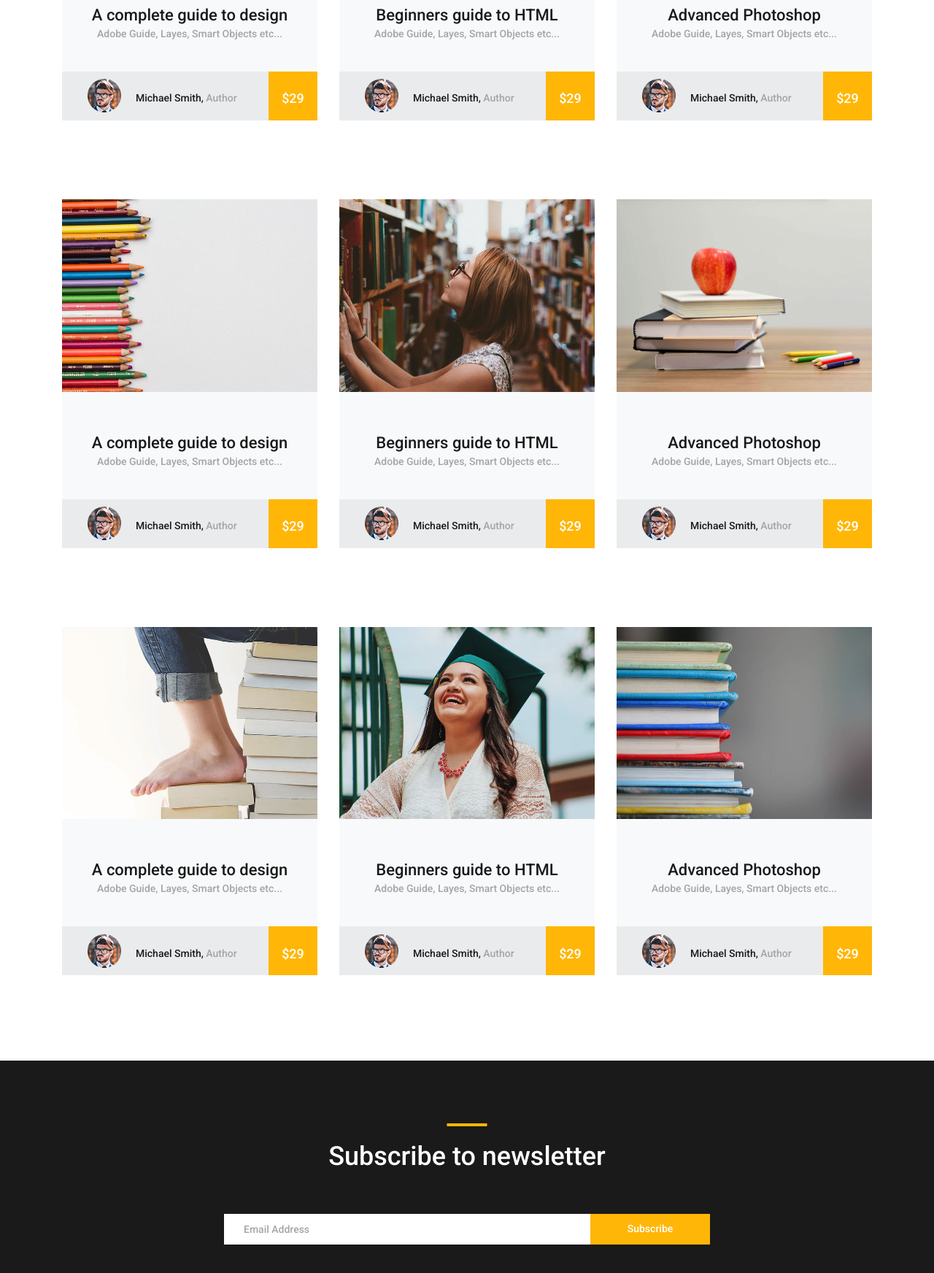
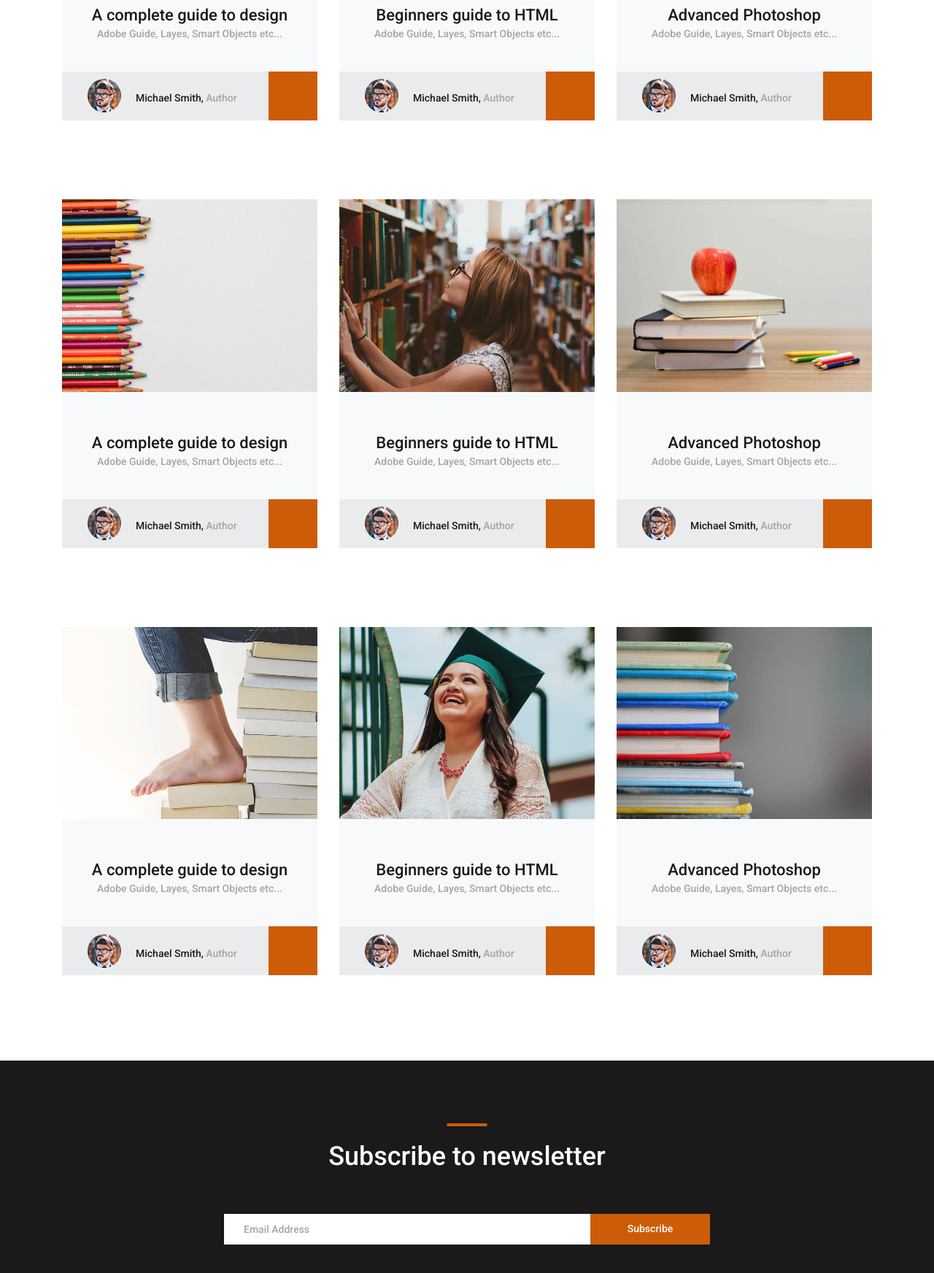
Before and after one commit to phiona-b3/LEARNIVERSE, a plain HTML site: page courses.html in a window 1280 px wide. Shown: the part 1020-2764 px from the top of the page at 73% size. Drawn offline with nearby package versions, Linux system fonts and the light colour scheme; some packages are replaced by stand-ins of ours; a script that the page names is missing.

Commit message:
Courses and news pages

```diff
--- a/courses.html
+++ b/courses.html
@@ -130,7 +130,7 @@
 								<img src="images/author.jpg" alt="https://unsplash.com/@mehdizadeh">
 							</div>
 							<div class="course_author_name">Michael Smith, <span>Author</span></div>
-							<div class="course_price d-flex flex-column align-items-center justify-content-center"><span>$29</span></div>
+							<div class="course_price d-flex flex-column align-items-center justify-content-center"><span></span></div>
 						</div>
 					</div>
 				</div>
@@ -148,7 +148,7 @@
 								<img src="images/author.jpg" alt="https://unsplash.com/@mehdizadeh">
 							</div>
 							<div class="course_author_name">Michael Smith, <span>Author</span></div>
-							<div class="course_price d-flex flex-column align-items-center justify-content-center"><span>$29</span></div>
+							<div class="course_price d-flex flex-column align-items-center justify-content-center"><span></span></div>
 						</div>
 					</div>
 				</div>
@@ -166,7 +166,7 @@
 								<img src="images/author.jpg" alt="https://unsplash.com/@mehdizadeh">
 							</div>
 							<div class="course_author_name">Michael Smith, <span>Author</span></div>
-							<div class="course_price d-flex flex-column align-items-center justify-content-center"><span>$29</span></div>
+							<div class="course_price d-flex flex-column align-items-center justify-content-center"><span></span></div>
 						</div>
 					</div>
 				</div>
@@ -184,7 +184,7 @@
 								<img src="images/author.jpg" alt="https://unsplash.com/@mehdizadeh">
 							</div>
 							<div class="course_author_name">Michael Smith, <span>Author</span></div>
-							<div class="course_price d-flex flex-column align-items-center justify-content-center"><span>$29</span></div>
+							<div class="course_price d-flex flex-column align-items-center justify-content-center"><span></span></div>
 						</div>
 					</div>
 				</div>
@@ -202,7 +202,7 @@
 								<img src="images/author.jpg" alt="https://unsplash.com/@mehdizadeh">
 							</div>
 							<div class="course_author_name">Michael Smith, <span>Author</span></div>
-							<div class="course_price d-flex flex-column align-items-center justify-content-center"><span>$29</span></div>
+							<div class="course_price d-flex flex-column align-items-center justify-content-center"><span></span></div>
 						</div>
 					</div>
 				</div>
@@ -220,7 +220,7 @@
 								<img src="images/author.jpg" alt="https://unsplash.com/@mehdizadeh">
 							</div>
 							<div class="course_author_name">Michael Smith, <span>Author</span></div>
-							<div class="course_price d-flex flex-column align-items-center justify-content-center"><span>$29</span></div>
+							<div class="course_price d-flex flex-column align-items-center justify-content-center"><span></span></div>
 						</div>
 					</div>
 				</div>
@@ -238,7 +238,7 @@
 								<img src="images/author.jpg" alt="https://unsplash.com/@mehdizadeh">
 							</div>
 							<div class="course_author_name">Michael Smith, <span>Author</span></div>
-							<div class="course_price d-flex flex-column align-items-center justify-content-center"><span>$29</span></div>
+							<div class="course_price d-flex flex-column align-items-center justify-content-center"><span></span></div>
 						</div>
 					</div>
 				</div>
@@ -256,7 +256,7 @@
 								<img src="images/author.jpg" alt="https://unsplash.com/@mehdizadeh">
 							</div>
 							<div class="course_author_name">Michael Smith, <span>Author</span></div>
-							<div class="course_price d-flex flex-column align-items-center justify-content-center"><span>$29</span></div>
+							<div class="course_price d-flex flex-column align-items-center justify-content-center"><span></span></div>
 						</div>
 					</div>
 				</div>
@@ -274,7 +274,7 @@
 								<img src="images/author.jpg" alt="https://unsplash.com/@mehdizadeh">
 							</div>
 							<div class="course_author_name">Michael Smith, <span>Author</span></div>
-							<div class="course_price d-flex flex-column align-items-center justify-content-center"><span>$29</span></div>
+							<div class="course_price d-flex flex-column align-items-center justify-content-center"><span></span></div>
 						</div>
 					</div>
 				</div>
@@ -330,7 +330,7 @@
 							</div>
 						</div>
 
-						<p class="footer_about_text">In aliquam, augue a gravida rutrum, ante nisl fermentum nulla, vitae tempor nisl ligula vel nunc. Proin quis mi malesuada, finibus tortor fermentum, tempor lacus.</p>
+						<p class="footer_about_text">Welcome to Learniverse, where knowledge knows no bounds. Dive into a world of limitless learning opportunities tailored to ignite your curiosity and fuel your educational journey.</p>
 
 					</div>
 
@@ -385,7 +385,7 @@
 								<li class="footer_contact_item">
 									<div class="footer_contact_icon">
 										<img src="images/envelope.svg" alt="https://www.flaticon.com/authors/lucy-g">
-									</div>hello@company.com
+									</div>rockstars@gmail.com
 								</li>
 							</ul>
 						</div>
--- a/styles/courses_styles.css
+++ b/styles/courses_styles.css
@@ -379,7 +379,7 @@ section
 }
 .main_nav_item a:hover
 {
-	color: #ffb606;
+	color: #CD5C08;
 	text-decoration: underline;
 }
 
@@ -391,7 +391,7 @@ section
 {
 	width: 279px;
 	height: 100%;
-	background: #ffb606;
+	background: #176B87;
 }
 .header_side img
 {
@@ -669,7 +669,7 @@ section
 	-ms-transform: translateX(-50%);
 	-o-transform: translateX(-50%);
 	transform: translateX(-50%);
-	background: #ffb606;
+	background: #176B87;
 	padding-top: 24px;
 	padding-bottom: 18px;
 	padding-left: 39px;
@@ -723,7 +723,7 @@ section
 	width: 55px;
 	height: 4px;
 	content: '';
-	background: #ffb606;
+	background: #CD5C08;
 }
 
 /*********************************
@@ -842,7 +842,7 @@ section
 {
 	width: 67px;
 	height: 67px;
-	background: #ffb606;
+	background: #CD5C08;
 	margin-left: auto;
 }
 .course_price span
@@ -900,7 +900,7 @@ section
 	width: 164px;
 	height: 42px;
 	border: none;
-	background: #ffb606;
+	background: #CD5C08;
 	color: #FFFFFF;
 	font-size: 14px;
 	font-weight: 500;
--- a/styles/news_styles.css
+++ b/styles/news_styles.css
@@ -393,7 +393,7 @@ section
 {
 	width: 279px;
 	height: 100%;
-	background: #ffb606;
+	background: #176B87;
 }
 .header_side img
 {
@@ -675,7 +675,7 @@ section
 	-ms-transform: translateX(-50%);
 	-o-transform: translateX(-50%);
 	transform: translateX(-50%);
-	background: #ffb606;
+	background: #176B87;
 	padding-top: 24px;
 	padding-bottom: 18px;
 	padding-left: 39px;
@@ -724,7 +724,7 @@ section
 	width: 55px;
 	height: 4px;
 	content: '';
-	background: #ffb606;
+	background:  #CD5C08;
 }
 
 /*********************************
@@ -787,7 +787,7 @@ section
 {
 	width: 68px;
 	height: 68px;
-	background: #ffb606;
+	background:  #CD5C08;
 }
 .news_post_date div:first-child
 {
@@ -859,7 +859,7 @@ section
 {
 	width: 188px;
 	height: 53px;
-	background: #ffb606;
+	background:  #CD5C08;
 	margin-top: 18px;
 }
 .news_post_button a
@@ -889,11 +889,11 @@ section
 }
 .news_page_nav ul li.active
 {
-	background: #ffb606;
+	background:  #CD5C08;
 }
 .news_page_nav ul li:hover
 {
-	background: #ffb606;
+	background:  #CD5C08;
 }
 .news_page_nav ul li a
 {
@@ -1021,7 +1021,7 @@ section
 .tag
 {
 	height: 40px;
-	background: #ffb606;
+	background:  #CD5C08;
 	margin-right: 12px;
 	margin-bottom: 10px;
 }
@@ -1083,7 +1083,7 @@ section
 	width: 164px;
 	height: 42px;
 	border: none;
-	background: #ffb606;
+	background:  #CD5C08;
 	color: #FFFFFF;
 	font-size: 14px;
 	font-weight: 500;
```
Also changed, not shown: donation.html (+1 -1 lines), news.html (+5 -5 lines), styles/donation.css (line endings or trailing spaces).
